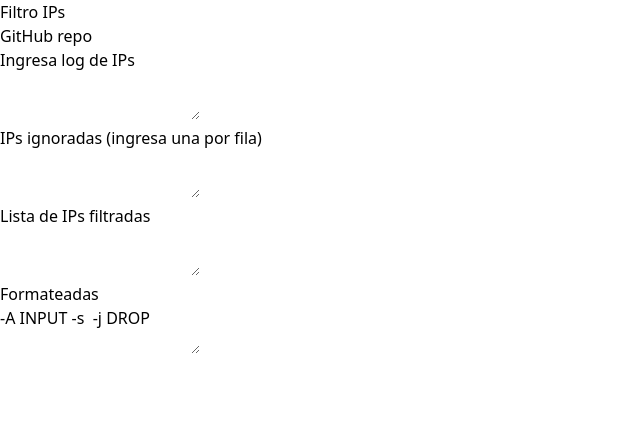
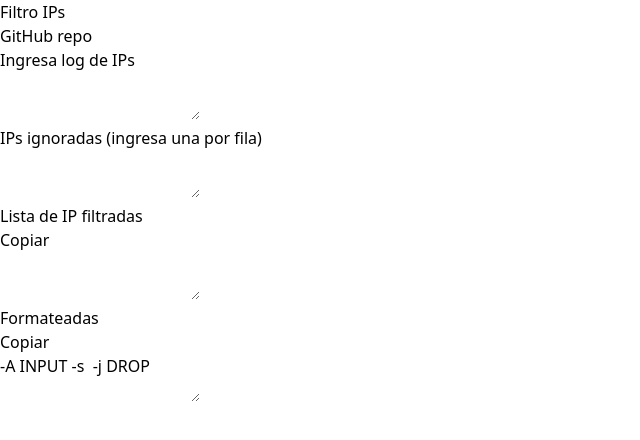
Before and after one commit to MiguelHigueraDev/ip-log-filter, a React (Vite) app: page / in a window 1280 px wide. Shown: the top 440 px of the page, without its empty margins (0-640 px from the left). Built offline with nearby package versions, Linux system fonts and the light colour scheme.

Commit message:
add copy buttons

```diff
--- a/src/App.jsx
+++ b/src/App.jsx
@@ -31,6 +31,14 @@ function App() {
     updateList()
   }
 
+  const copyIps = () => {
+    navigator.clipboard.writeText(filteredIps).catch(() => {alert('Se produjo un error al copiar al portapapeles.')})
+  }
+
+  const copyFormattedIps = () => {
+    navigator.clipboard.writeText(formattedIps).catch(() => {alert('Se produijo un error al copiar al portapapeles.')})
+  }
+
   const updateList = () => {
     const ipPattern = /\b(?:\d{1,3}\.){3}\d{1,3}\b/g;
     const ips = ipLog.match(ipPattern)
@@ -61,13 +69,19 @@ function App() {
       </div>
       <div className="grid grid-cols-1 mt-[50px] min-h-[200px]">
         <div className='w-full h-full'>
-          <h1 className="text-2xl font-bold">Lista de IPs filtradas</h1>
+          <div className="flex gap-3">
+            <h1 className="text-2xl font-bold">Lista de IP filtradas</h1>
+            <button type="button" onClick={copyIps}>Copiar</button>
+          </div>
           <textarea className='w-full h-full resize-none text-xl p-2' value={filteredIps} readOnly></textarea>
         </div>
       </div>
       <div className="grid grid-cols-1 mt-[50px] min-h-[200px]">
         <div className='w-full h-full'>
-          <h1 className="text-2xl font-bold">Formateadas</h1>
+          <div className='flex gap-3'>
+            <h1 className="text-2xl font-bold">Formateadas</h1>
+            <button type="button" onClick={copyFormattedIps}>Copiar</button>
+          </div>
           <textarea className='w-full h-full resize-none text-xl p-2' value={formattedIps} readOnly></textarea>
         </div>
       </div>
```
